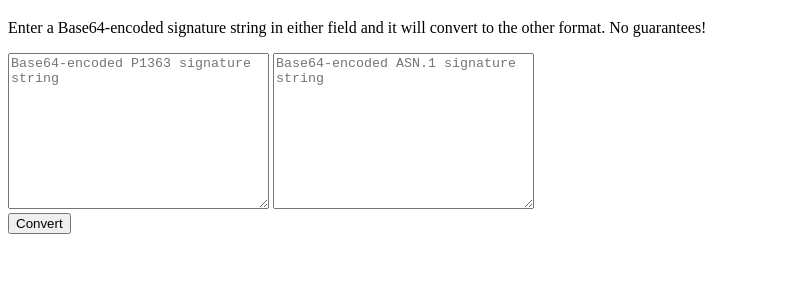
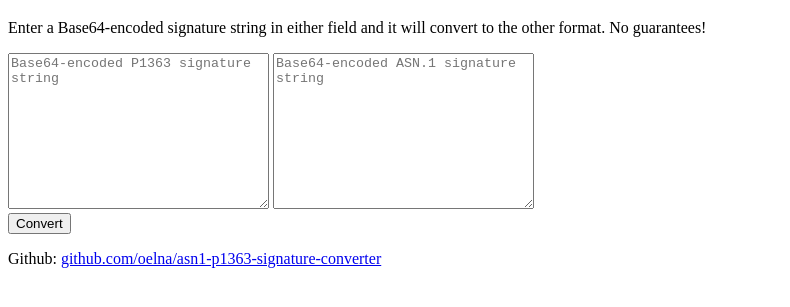
Before and after one commit to oelna/asn1-p1363-signature-converter, a plain HTML site: page index.html in a window 1280 px wide. Shown: the part 61-368 px from the top of the page, without its empty margins (0-790 px from the left). Drawn offline with Linux system fonts and the light colour scheme.

Commit message:
Update index.html

```diff
--- a/index.html
+++ b/index.html
@@ -16,6 +16,8 @@
 
 		<br /><button>Convert</button>
 	</div>
+
+	<p>Github: <a href="https://github.com/oelna/asn1-p1363-signature-converter">github.com/oelna/asn1-p1363-signature-converter</a></p>
 
 	<script type="module">
 		import { p1363_to_asn1, asn1_to_p1363 } from './asn1-p1363.js';
```
